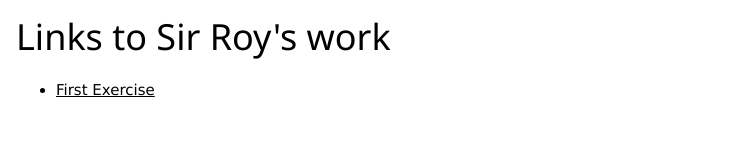
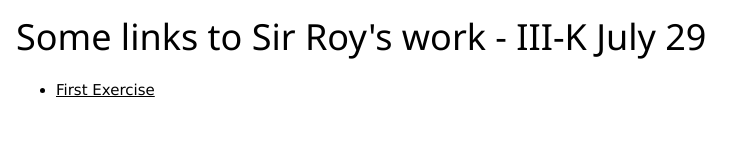
Before and after one commit to roycan/CS3_1stQtrPortfolio, a plain HTML site: page index.html in a window 1280 px wide. Shown: the whole page, without its empty margins (0-751 px from the left). Drawn offline with nearby package versions, Linux system fonts and the light colour scheme.

Commit message:
change header

```diff
--- a/index.html
+++ b/index.html
@@ -1,12 +1,12 @@
 <!DOCTYPE html>
 <html>
 <head>
-  <title>Sir Roy's Portfolio</title>
+  <title>Sir Roy's Work</title>
   <link rel="stylesheet" href="https://www.w3schools.com/w3css/5/w3.css">
 </head>
 <body>
   <section class="w3-container">
-   <h1>Links to Sir Roy's work</h1>
+   <h1>Some links to Sir Roy's work - III-K  July 29</h1>
    <nav>
     <ul>
       <li><a href="./public/Q1_1stGraded.html"> First Exercise </a> </li>
```
